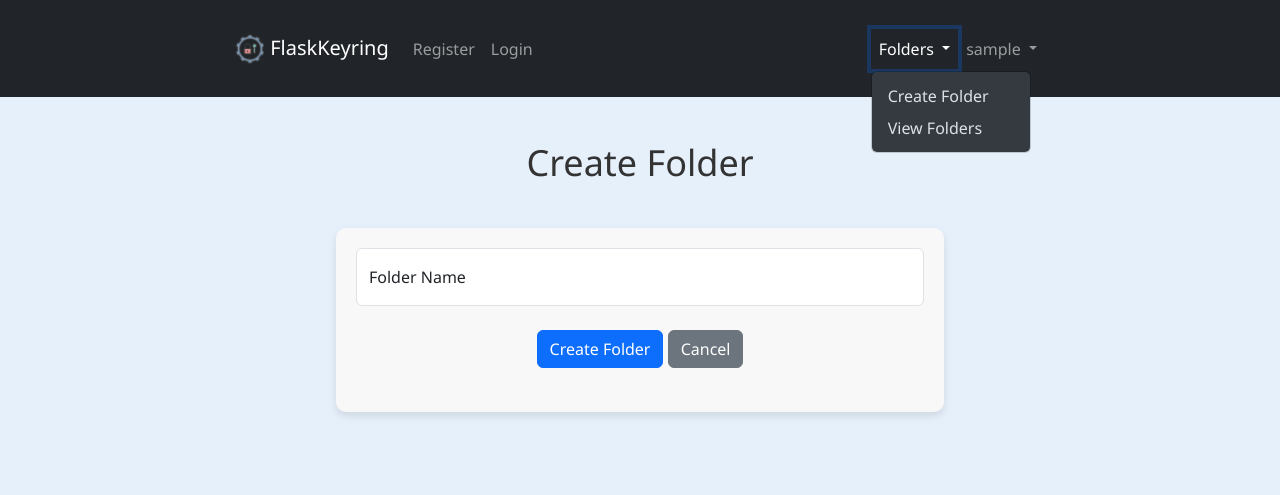
After one commit to av1155/FlaskKeyring, a Flask app: page /create_folder in a window 1280 px wide, after a click on "Folders". The commit adds this page. Shown: the top 495 px of the page. Run offline with Flask 3, Linux system fonts and the light colour scheme; the visitor is signed in with stand-in values (Sample User, id 1).

Commit message:
(feat): Added folders functionality

```diff
--- a/application/views/main.py
+++ b/application/views/main.py
@@ -1,7 +1,7 @@
 from datetime import datetime
 
 from cryptography.fernet import Fernet
-from flask import (Blueprint, flash, jsonify, redirect, render_template,
+from flask import (Blueprint, abort, flash, jsonify, redirect, render_template,
                    request, url_for)
 from flask_login import current_user, login_required
 from sqlalchemy import func
@@ -19,8 +19,12 @@ def index():
     current_year = datetime.now().year
     if current_user.is_authenticated:
         passwords = Password.query.filter_by(user_id=current_user.id).all()
+        folders = Folder.query.filter_by(user_id=current_user.id).all()
         return render_template(
-            "dashboard.html", current_year=current_year, passwords=passwords
+            "dashboard.html",
+            current_year=current_year,
+            passwords=passwords,
+            folders=folders,
         )
     return render_template("index.html")
 
@@ -30,8 +34,12 @@ def index():
 def dashboard():
     current_year = datetime.now().year
     passwords = Password.query.filter_by(user_id=current_user.id).all()
+    folders = Folder.query.filter_by(user_id=current_user.id).all()
     return render_template(
-        "dashboard.html", current_year=current_year, passwords=passwords
+        "dashboard.html",
+        current_year=current_year,
+        passwords=passwords,
+        folders=folders,
     )
 
 
@@ -42,18 +50,24 @@ def view_password(password_id):
 
     fernet_key = get_user_fernet_key(current_user.id)
     if not fernet_key:
-        # Handle the case where the Fernet key is not found
         flash("Unable to retrieve encryption key for the password.", "error")
         return redirect(url_for("main.dashboard"))
 
     cipher_suite = Fernet(fernet_key.encode())
     decrypted_password = cipher_suite.decrypt(password_entry.password.encode()).decode()
 
-    # Pass the decrypted password to the template
+    # Get the folder name
+    folder_name = None
+    if password_entry.folder_id:
+        folder = Folder.query.get(password_entry.folder_id)
+        if folder:
+            folder_name = folder.name
+
     return render_template(
         "view_passwords.html",
         password=password_entry,
         decrypted_password=decrypted_password,
+        folder_name=folder_name,
     )
 
 
@@ -77,6 +91,7 @@ def search_password():
 @login_required
 def edit_password(password_id):
     current_password = Password.query.get_or_404(password_id)
+    folders = Folder.query.filter_by(user_id=current_user.id).all()
 
     fernet_key = get_user_fernet_key(current_user.id)
     if not fernet_key:
@@ -94,6 +109,12 @@ def edit_password(password_id):
         website = request.form.get("website")
         username = request.form.get("username")
         new_password = request.form.get("password")
+        folder_id = request.form.get("folder_id")
+
+        if folder_id:
+            current_password.folder_id = int(folder_id)
+        else:
+            current_password.folder_id = None
 
         # Update website if provided
         if website:
@@ -113,10 +134,17 @@ def edit_password(password_id):
         flash("Account updated successfully.", "success")
         return redirect(url_for("main.dashboard"))
 
+    # Pre-select the current folder in the dropdown
+    selected_folder_id = (
+        current_password.folder_id if current_password.folder_id else None
+    )
+
     return render_template(
         "edit_password.html",
         password=current_password,
         decrypted_password=current_decrypted_password,
+        folders=folders,
+        selected_folder_id=selected_folder_id,
     )
 
 
@@ -133,10 +161,18 @@ def remove_password(password_id):
 @main.route("/add_password", methods=["GET", "POST"])
 @login_required
 def add_password():
+    folders = Folder.query.filter_by(user_id=current_user.id).all()
+
     if request.method == "POST":
         website = request.form.get("website")
         username = request.form.get("username")
         password = request.form.get("password")
+        folder_id = request.form.get("folder_id")
+
+        if folder_id:
+            folder_id = int(folder_id)
+        else:
+            folder_id = None
 
         if not website or not username or not password:
             flash("All fields are required.", "error")
@@ -155,6 +191,7 @@ def add_password():
             website=website,
             username=username,
             password=encrypted_password.decode(),
+            folder_id=folder_id,  # Add folder_id
         )
         db.session.add(new_password)
         db.session.commit()
@@ -162,7 +199,14 @@ def add_password():
         flash("Account added successfully.", "success")
         return redirect(url_for("main.dashboard"))
 
-    return render_template("dashboard.html")
+    # Ensure a default "Main" folder exists and is selected
+    main_folder = Folder.query.filter_by(user_id=current_user.id, name="Main").first()
+    if not main_folder:
+        main_folder = Folder(name="Main", user_id=current_user.id)
+        db.session.add(main_folder)
+        db.session.commit()
+
+    return render_template("dashboard.html", folders=folders, main_folder=main_folder)
 
 
 @main.route("/generate_password", methods=["POST"])
@@ -187,18 +231,61 @@ def generate_password():
     return jsonify({"password": password})
 
 
-@main.route("/folders", methods=["GET", "POST"])
+# FOLDERS
+@main.route("/create_folder", methods=["GET", "POST"])
 @login_required
-def folders():
+def create_folder():
     if request.method == "POST":
         folder_name = request.form.get("folder_name")
         if folder_name:
             new_folder = Folder(user_id=current_user.id, name=folder_name)
             db.session.add(new_folder)
             db.session.commit()
-            flash("Folder created successfully.", "success")
+            flash("Folder created successfully!", "success")
         else:
-            flash("Folder name is required.", "error")
+            flash("Folder name is required", "error")
+        return redirect(url_for("main.dashboard"))
+    return render_template("create_folder.html")
 
-    user_folders = Folder.query.filter_by(user_id=current_user.id).all()
-    return render_template("folders.html", folders=user_folders)
+
+@main.route("/update_folder/<int:folder_id>", methods=["GET", "POST"])
+@login_required
+def update_folder(folder_id):
+    folder = Folder.query.get_or_404(folder_id)
+    if folder.user_id != current_user.id:
+        abort(403)
+    if request.method == "POST":
+        folder.name = request.form.get("folder_name")
+        db.session.commit()
+        flash("Folder updated successfully!", "success")
+        return redirect(url_for("main.dashboard"))
+    return render_template("update_folder.html", folder=folder)
+
+
+@main.route("/delete_folder/<int:folder_id>", methods=["POST"])
+@login_required
+def delete_folder(folder_id):
+    folder = Folder.query.get_or_404(folder_id)
+    if folder.user_id != current_user.id:
+        abort(403)
+    db.session.delete(folder)
+    db.session.commit()
+    flash("Folder deleted successfully!", "success")
+    return redirect(url_for("main.dashboard"))
+
+
+@main.route("/folder/<int:folder_id>")
+@login_required
+def view_folder(folder_id):
+    folder = Folder.query.get_or_404(folder_id)
+    if folder.user_id != current_user.id:
+        abort(403)
+    passwords = Password.query.filter_by(folder_id=folder.id).all()
+    return render_template("view_folder.html", folder=folder, passwords=passwords)
+
+
+@main.route("/list_folders")
+@login_required
+def list_folders():
+    folders = Folder.query.filter_by(user_id=current_user.id).all()
+    return render_template("list_folders.html", folders=folders)
--- a/static/css/styles.css
+++ b/static/css/styles.css
@@ -74,7 +74,11 @@ h2 {
     .password-list,
     .add-password,
     .edit-password,
-    .view-password {
+    .view-password,
+    .folder-management,
+    .create-folder,
+    .folder-list,
+    .update-folder {
         background-color: #f8f8f8;
         padding: 20px;
         border-radius: 10px;
--- a/static/js/generate_password.js
+++ b/static/js/generate_password.js
@@ -35,10 +35,10 @@ $(document).ready(function() {
         if ($("#passwordGenerator").is(":hidden")) {
             requestPasswordGeneration();
             $("#passwordGenerator").slideDown(400);
-            $("html, body").animate({ scrollTop: "+=500" }, 400);
+            $("html, body").animate({ scrollTop: "+=300" }, 400);
         } else {
             $("#passwordGenerator").slideUp(400);
-            $("html, body").animate({ scrollTop: "-=500" }, 400);
+            $("html, body").animate({ scrollTop: "-=300" }, 400);
         }
     });
 
--- /dev/null
+++ b/templates/create_folder.html
@@ -0,0 +1,24 @@
+{% extends "layout.html" %} {% block content %}
+<header>
+    <h1 class="mb-3">Create Folder</h1>
+</header>
+
+<main>
+    <div class="container my-4">
+        <section class="create-folder">
+            <form method="POST" action="{{ url_for('main.create_folder') }}">
+                <div class="form-floating mb-3">
+                    <input type="text" class="form-control" id="folder_name" name="folder_name"
+                        placeholder="Folder Name" required />
+                    <label for="folder_name">Folder Name</label>
+                </div>
+
+                <div class="text-center mt-4">
+                    <button type="submit" class="btn btn-primary mb-4">Create Folder</button>
+                    <a href="{{ url_for('main.dashboard') }}" class="btn btn-secondary mb-4">Cancel</a>
+                </div>
+            </form>
+        </section>
+    </div>
+</main>
+{% endblock %}
--- a/templates/layout.html
+++ b/templates/layout.html
@@ -65,16 +65,30 @@
                 </ul>
                 {% if current_user.is_authenticated %}
                 <ul class="navbar-nav ms-auto">
+                    <!-- Folder Management Dropdown -->
+                    <li class="nav-item dropdown">
+                        <a class="nav-link dropdown-toggle" href="#" id="folderDropdown" role="button"
+                            data-bs-toggle="dropdown" aria-expanded="false">
+                            Folders
+                        </a>
+                        <ul class="dropdown-menu dropdown-menu-dark" aria-labelledby="folderDropdown">
+                            <li>
+                                <a class="dropdown-item" href="{{ url_for('main.create_folder') }}">Create Folder</a>
+                            </li>
+                            <li>
+                                <a class="dropdown-item" href="{{ url_for('main.list_folders') }}">View Folders</a>
+                            </li>
+                        </ul>
+                    </li>
+
+                    <!-- User Dropdown -->
                     <li class="nav-item dropdown">
                         <a class="nav-link dropdown-toggle" href="#" id="navbarDropdown" role="button"
                             data-bs-toggle="dropdown" aria-expanded="false">
                             <i class="bi-person-circle"></i> {{ current_user.username }}
                         </a>
-                        <ul class="dropdown-menu dropdown-menu-dark" aria-labelledby="navbarDarkDropdownMenuLink">
+                        <ul class="dropdown-menu dropdown-menu-dark" aria-labelledby="navbarDropdown">
                             <li><a class="dropdown-item" href="{{ url_for('main.dashboard') }}">Dashboard</a></li>
-                            <li>
-                                <hr class="dropdown-divider" />
-                            </li>
                             <li>
                                 <a class="dropdown-item" href="{{ url_for('auth.change_password') }}">Change
                                     Password</a>
--- a/templates/view_passwords.html
+++ b/templates/view_passwords.html
@@ -41,6 +41,7 @@
                     <li class="list-group-item"><strong>Website:</strong> {{ password.website }}</li>
                     <li class="list-group-item"><strong>Username:</strong> {{ password.username }}</li>
                     <li class="list-group-item"><strong>Password:</strong> {{ decrypted_password }}</li>
+                    <li class="list-group-item"><strong>Folder:</strong> {{ password.folder.name }}</li>
                 </ul>
             </section>
         {% else %}
```
Also changed, not shown: application/views/auth.py (+13 -0 lines), templates/dashboard.html (+24 -18 lines), templates/edit_password.html (+11 -3 lines), templates/folders.html (deleted, +0 -29 lines), templates/list_folders.html (added, +38 -0 lines), templates/update_folder.html (added, +30 -0 lines), templates/view_folder.html (added, +49 -0 lines).
